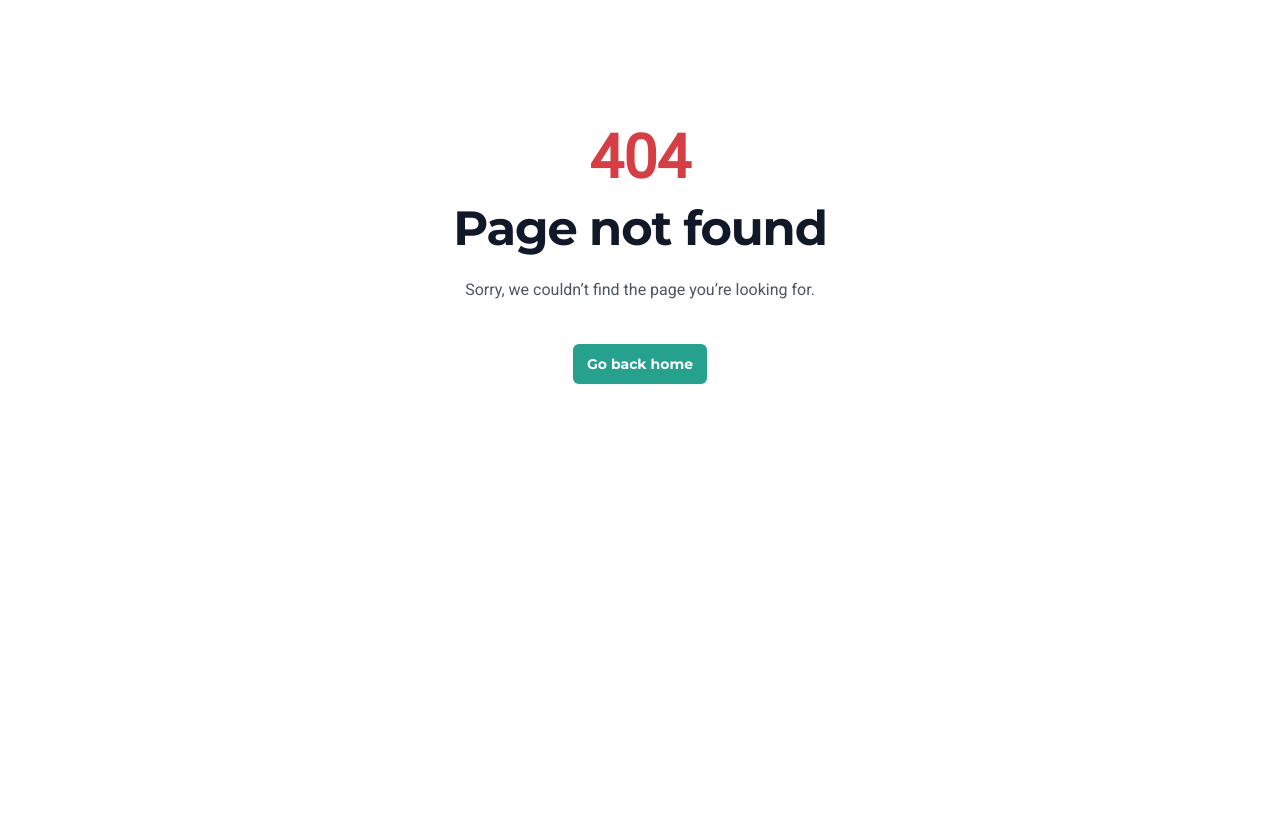
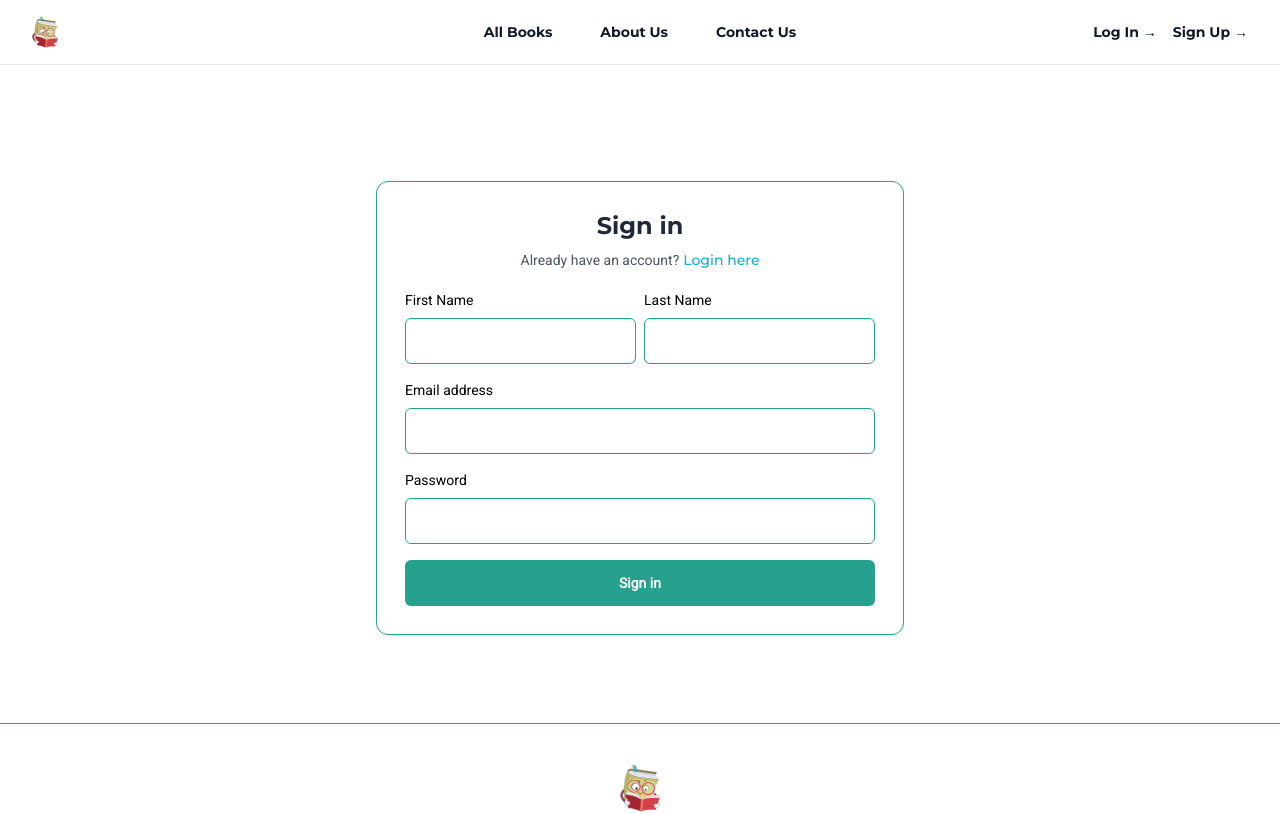
Before and after one commit to suhag-alamin/book-verse-client, a React (Vite) app: page /signup in a window 1280 px wide. Before the commit this address had no page. Shown: the top 814 px of the page. Built offline with nearby package versions, Linux system fonts and the light colour scheme.

Commit message:
sign up user

```diff
--- a/package.json
+++ b/package.json
@@ -15,6 +15,7 @@
     "@reduxjs/toolkit": "^1.9.5",
     "react": "^18.2.0",
     "react-dom": "^18.2.0",
+    "react-hook-form": "^7.45.2",
     "react-icons": "^4.10.1",
     "react-redux": "^8.1.1",
     "react-router-dom": "^6.14.2"
--- a/src/layouts/Navbar.tsx
+++ b/src/layouts/Navbar.tsx
@@ -51,13 +51,13 @@ const Navbar = () => {
         </Popover.Group>
         <div className="hidden lg:flex lg:flex-1 lg:justify-end gap-4">
           <Link
-            to="/"
+            to="/login"
             className="text-sm font-semibold leading-6 text-gray-900"
           >
             Log In <span aria-hidden="true">&rarr;</span>
           </Link>
           <Link
-            to="/"
+            to="/signup"
             className="text-sm font-semibold leading-6 text-gray-900"
           >
             Sign Up <span aria-hidden="true">&rarr;</span>
@@ -108,13 +108,13 @@ const Navbar = () => {
               </div>
               <div className="py-6">
                 <Link
-                  to="/"
+                  to="/login"
                   className="-mx-3 block rounded-lg px-3 py-2.5 text-base font-semibold leading-7 text-gray-900 hover:bg-gray-50"
                 >
                   Log in
                 </Link>
                 <Link
-                  to="/"
+                  to="/signup"
                   className="-mx-3 block rounded-lg px-3 py-2.5 text-base font-semibold leading-7 text-gray-900 hover:bg-gray-50"
                 >
                   Sign Up
--- /dev/null
+++ b/src/pages/Login.tsx
@@ -0,0 +1,84 @@
+import { SubmitHandler, useForm } from "react-hook-form";
+import { Link } from "react-router-dom";
+
+type FormValues = {
+  email: string;
+  password: string;
+};
+
+const Login = () => {
+  const { register, handleSubmit } = useForm<FormValues>();
+  const onSubmit: SubmitHandler<FormValues> = (data) => console.log(data);
+  return (
+    <div className="w-full max-w-md mx-auto p-6">
+      <div className="mt-7 bg-white border border-bookVersePrimary  rounded-xl shadow-sm">
+        <div className="p-4 sm:p-7">
+          <div className="text-center">
+            <h1 className="block text-2xl font-bold text-gray-800 ">Sign in</h1>
+            <p className="mt-2 text-sm text-gray-600 ">
+              Don't have an account yet?
+              <Link
+                className="text-bookVerseTertiary decoration-2 hover:underline font-medium ml-1"
+                to="/signup"
+              >
+                Sign up here
+              </Link>
+            </p>
+          </div>
+
+          <div className="mt-5">
+            <form onSubmit={handleSubmit(onSubmit)}>
+              <div className="grid gap-y-4">
+                <div>
+                  <label htmlFor="email" className="block text-sm mb-2 ">
+                    Email address
+                  </label>
+                  <div className="relative">
+                    <input
+                      type="email"
+                      id="email"
+                      className="py-3 px-4 block w-full border border-bookVersePrimary  rounded-md text-sm focus:border-bookVerseTertiary focus:ring-bookVerseTertiary"
+                      required
+                      {...register("email", {
+                        required: true,
+                        pattern: /^\S+@\S+$/i,
+                      })}
+                    />
+                  </div>
+                </div>
+
+                <div>
+                  <div className="flex justify-between items-center">
+                    <label htmlFor="password" className="block text-sm mb-2">
+                      Password
+                    </label>
+                  </div>
+                  <div className="relative">
+                    <input
+                      type="password"
+                      id="password"
+                      className="py-3 px-4 block w-full border border-bookVersePrimary  rounded-md text-sm focus:border-bookVerseTertiary focus:ring-bookVerseTertiary"
+                      required
+                      {...register("password", {
+                        required: true,
+                      })}
+                    />
+                  </div>
+                </div>
+
+                <button
+                  type="submit"
+                  className="py-3 px-4 inline-flex justify-center items-center gap-2 rounded-md border border-transparent font-semibold bg-bookVersePrimary text-white hover:bg-bookVerseTertiary focus:outline-none focus:ring-2 focus:ring-bookVerseTertiary focus:ring-offset-2 transition-all text-sm"
+                >
+                  Sign in
+                </button>
+              </div>
+            </form>
+          </div>
+        </div>
+      </div>
+    </div>
+  );
+};
+
+export default Login;
--- /dev/null
+++ b/src/pages/Signup.tsx
@@ -0,0 +1,140 @@
+import { SubmitHandler, useForm } from "react-hook-form";
+import { Link } from "react-router-dom";
+import { useSignupMutation } from "../redux/features/auth/authApi";
+
+type FormValues = {
+  firstName: string;
+  lastName: string;
+  email: string;
+  password: string;
+};
+
+const Signup = () => {
+  const [signup, { isSuccess, data }] = useSignupMutation();
+
+  const { register, handleSubmit } = useForm<FormValues>();
+  const onSubmit: SubmitHandler<FormValues> = (data) => {
+    const { firstName, lastName, email, password } = data;
+    const signUpData = {
+      name: {
+        firstName,
+        lastName,
+      },
+      email,
+      password,
+    };
+    console.log(signUpData);
+    signup(signUpData);
+  };
+
+  console.log(isSuccess);
+  console.log(data);
+
+  return (
+    <div className="w-full max-w-xl mx-auto p-6">
+      <div className="mt-7 bg-white border border-bookVersePrimary rounded-xl shadow-sm">
+        <div className="p-4 sm:p-7">
+          <div className="text-center">
+            <h1 className="block text-2xl font-bold text-gray-800 ">Sign in</h1>
+            <p className="mt-2 text-sm text-gray-600 ">
+              Already have an account?
+              <Link
+                className="text-bookVerseTertiary decoration-2 hover:underline font-medium ml-1"
+                to="/login"
+              >
+                Login here
+              </Link>
+            </p>
+          </div>
+
+          <div className="mt-5">
+            <form onSubmit={handleSubmit(onSubmit)}>
+              <div className="grid gap-y-4">
+                <div className="flex gap-2">
+                  <div className="w-full">
+                    <label htmlFor="firstName" className="block text-sm mb-2 ">
+                      First Name
+                    </label>
+                    <div className="relative">
+                      <input
+                        type="text"
+                        id="firstName"
+                        className="py-3 px-4 block w-full border border-bookVersePrimary rounded-md text-sm focus:border-bookVerseTertiary focus:ring-bookVerseTertiary"
+                        required
+                        {...register("firstName", {
+                          required: true,
+                        })}
+                      />
+                    </div>
+                  </div>
+                  <div className="w-full">
+                    <label htmlFor="lastName" className="block text-sm mb-2 ">
+                      Last Name
+                    </label>
+                    <div className="relative">
+                      <input
+                        type="text"
+                        id="lastName"
+                        className="py-3 px-4 block w-full border border-bookVersePrimary rounded-md text-sm focus:border-bookVerseTertiary focus:ring-bookVerseTertiary"
+                        required
+                        {...register("lastName", {
+                          required: true,
+                        })}
+                      />
+                    </div>
+                  </div>
+                </div>
+
+                <div>
+                  <label htmlFor="email" className="block text-sm mb-2 ">
+                    Email address
+                  </label>
+                  <div className="relative">
+                    <input
+                      type="email"
+                      id="email"
+                      className="py-3 px-4 block w-full border border-bookVersePrimary rounded-md text-sm focus:border-bookVerseTertiary focus:ring-bookVerseTertiary"
+                      required
+                      {...register("email", {
+                        required: true,
+                        pattern: /^\S+@\S+$/i,
+                      })}
+                    />
+                  </div>
+                </div>
+
+                <div>
+                  <div className="flex justify-between items-center">
+                    <label htmlFor="password" className="block text-sm mb-2">
+                      Password
+                    </label>
+                  </div>
+                  <div className="relative">
+                    <input
+                      type="password"
+                      id="password"
+                      className="py-3 px-4 block w-full border border-bookVersePrimary rounded-md text-sm focus:border-bookVerseTertiary focus:ring-bookVerseTertiary"
+                      required
+                      {...register("password", {
+                        required: true,
+                      })}
+                    />
+                  </div>
+                </div>
+
+                <button
+                  type="submit"
+                  className="py-3 px-4 inline-flex justify-center items-center gap-2 rounded-md border border-transparent font-semibold bg-bookVersePrimary text-white hover:bg-bookVerseTertiary focus:outline-none focus:ring-2 focus:ring-bookVerseTertiary focus:ring-offset-2 transition-all text-sm"
+                >
+                  Sign in
+                </button>
+              </div>
+            </form>
+          </div>
+        </div>
+      </div>
+    </div>
+  );
+};
+
+export default Signup;
--- /dev/null
+++ b/src/redux/features/auth/authApi.ts
@@ -0,0 +1,15 @@
+import { api } from "../../api/apiSlice";
+
+const authApi = api.injectEndpoints({
+  endpoints: (builder) => ({
+    signup: builder.mutation({
+      query: (data) => ({
+        url: "/auth/signup",
+        method: "POST",
+        body: data,
+      }),
+    }),
+  }),
+});
+
+export const { useSignupMutation } = authApi;
```
Also changed, not shown: src/routes/index.tsx (+10 -0 lines), 1 other file (tests, documents, lock files or other folders).
